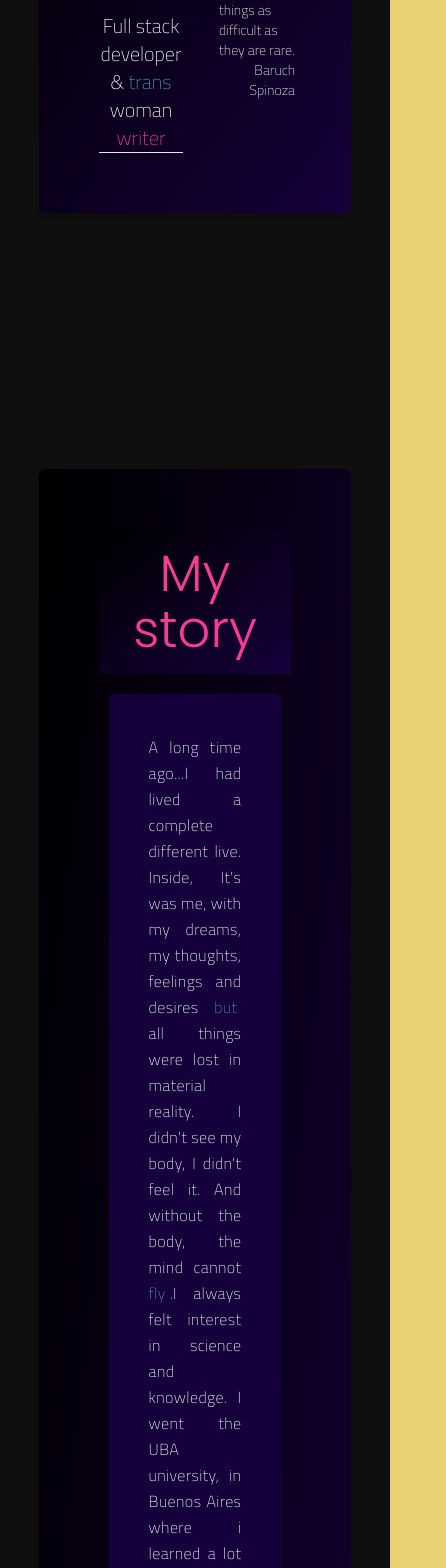
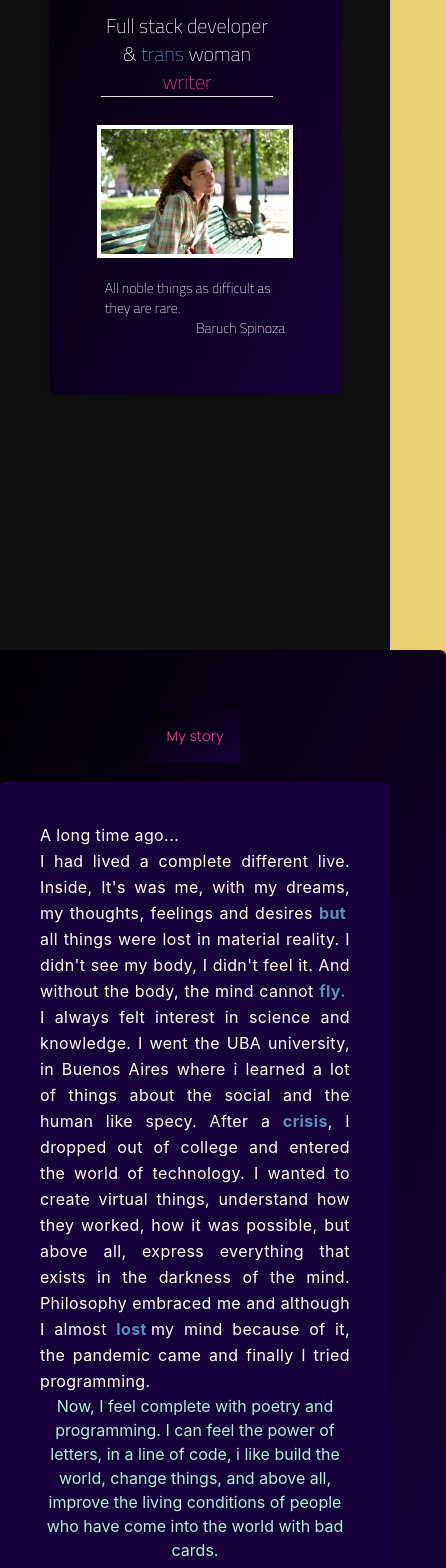
Before and after one commit to adharainfinita/Portfolio, a React (Vite) app: page / in a window 390 px wide. Shown: the part 400-1968 px from the top of the page, 446 px wide, since content can reach past the window. Built offline with nearby package versions, Linux system fonts and the light colour scheme.

Commit message:
some responsive

```diff
--- a/src/components/Contact.tsx
+++ b/src/components/Contact.tsx
@@ -14,7 +14,7 @@ const Contact:React.FC<TranslationsProps> = ({translations}) => {
 	}
 
 	return (
-		<main className="w-4/5  bg-gradient-to-br border-4 border-stone-900 dark:border-0 from-light-ocean to-light-ciel dark:from-black dark:to-violet-Ocean m-3 p-4">
+		<main className="md:w-screen sm:w-4/5 bg-gradient-to-br border-4 border-stone-900 dark:border-0 from-light-ocean to-light-ciel dark:from-black dark:to-violet-Ocean m-3 p-4">
 			<div className=" bg-light-pink border-4 border-stone-900 dark:border-0 dark:bg-gradient-to-br dark:from-black dark:to-violet-Ocean m-3 p-4 flex flex-col items-center">
 				<h1 className=" font-Poppins text-slate-800 dark:text-pink">{translations.section4}</h1>
 				<h5 className='font-Poppins'>{translations.CallToAction}</h5>
--- a/src/components/Nav.tsx
+++ b/src/components/Nav.tsx
@@ -23,14 +23,14 @@ const NavBar = () => {
 			<div
 				className={`bg-light-ocean dark:bg-background border-4 border-stone-900
 				dark:border-0 m-3 rounded-md p-5 w-1/12 flex flex-col items-center content-around
-				h-max float-left fixed top-0 left-0 ${
-					hovered ? " h-5/6 transition-all duration-300" : " h-1/6"
+				h-max float-left fixed top-0 left-0  ${
+					hovered ? "sm:h-96 md:h-auto lg:h-screen transition-all duration-300" : "h-26"
 				}`}
 				onMouseEnter={handleHover}
 				onMouseLeave={handleMouseLeave}
 			>
 				<section className="mb-6 w-4/5 h-4/5">
-					<div className={` ${hovered ? "hovered  transition-all duration-500" : ""}`}>
+					<div className={` ${hovered ? "hovered transition-all duration-500" : ""}`}>
 						<a href="#Home">
 						<TiCode className="h-full w-full pb-2 filter invert dark:filter-none" />
 						</a>
@@ -39,20 +39,21 @@ const NavBar = () => {
 				<section className={`mb-6 transition-all duration-300 ${hovered ? "visible  transition-all duration-500 " : "hidden"} `}>
   <a className="justify-center" rel="stylesheet" href="#History">
     <button className="mb-2 bg-pink rounded-full">
-							<BiBookOpen className=" h-9 w-9" />
+      <BiBookOpen className="h-5 w-5 md:w-8 md:h-8 lg:w-10 lg:h-10" />
     </button>
   </a>
   <a rel="stylesheet" href="#Skills">
     <button className="mb-2 bg-pink rounded-full">
-							<FaDev className=" h-9 w-9" />
+      <FaDev className="h-5 w-5 md:w-8 md:h-8 lg:w-10 lg:h-10" />
     </button>
   </a>
   <a rel="stylesheet" href="#Projects">
     <button className="mb-2 bg-pink rounded-full">
-							<SiNounproject className=" h-9 w-9" />
+      <SiNounproject className="h-5 w-5 md:w-8 md:h-8 lg:w-10 lg:h-10" />
     </button>
   </a>
 </section>
+
 				<section
 					className={`flex flex-col content-around m-3 transition-all duration-300 ${
 						hovered ? "visible" : "hidden"
--- a/src/components/Presentation.tsx
+++ b/src/components/Presentation.tsx
@@ -5,18 +5,26 @@ const Presentation: React.FC<TranslationsProps> = ({translations}) => {
 
 	return (
 		<div
-			className="w-4/5 h-auto bg-gradient-to-br border-4 border-stone-900 dark:border-0 from-light-ocean to-light-ciel dark:from-black dark:to-violet-Ocean flex items-center
-    justify-center shadow-md my-32 p-12 rounded-md"
-		 id="Home">
-			<section className="p-3 mr-4 border-4 dark:border-0 border-stone-900 bg-ciel dark:bg-transparent rounded-lg w-2/4 space-y-5">
-				<p className="font-Poppins text-4xl text-stone-900 dark:text-white">{translations.pronoum}</p>
-				<h1 className="text-4xl font-bold font-Poppins text-stone-900 dark:text-white">Adhara Redruello</h1>
+  className="w-3/4 h-auto bg-gradient-to-br border-4 border-stone-900 dark:border-0
+	 from-light-ocean to-light-ciel dark:from-black dark:to-violet-Ocean
+	 flex flex-col sm:flex-row items-center justify-center shadow-md my-32 p-12 rounded-md"
+  id="Home"
+>
+  <section className="p-3 mr-4 border-4 dark:border-0 border-stone-900 bg-ciel dark:bg-transparent rounded-lg w-full sm:w-2/4 space-y-5">
+    <p className="font-Poppins text-4xl text-stone-900 dark:text-white">
+      {translations.pronoum}
+    </p>
+    <h1 className="text-4xl font-bold font-Poppins text-stone-900 dark:text-white">
+      Adhara Redruello
+    </h1>
     <h5 className="text-xl border-b font-tittilium text-stone-900 bg-light-pink border-1 dark:bg-transparent dark:text-white">
-					{translations.title} <p className="dark:text-ciel inline">{translations.gender[0]}</p> {translations.gender[1]}{" "}
+      {translations.title}{" "}
+      <p className="dark:text-ciel inline">{translations.gender[0]}</p>{" "}
+      {translations.gender[1]}{" "}
       <p className="dark:text-pink inline">{translations.passion}</p>
     </h5>
   </section>
-			<section className="space-y-3 w-2/4 hover:w-screen transition-all">
+  <section className="mt-4 sm:mt-0 space-y-3 w-full sm:w-2/4 hover:w-screen transition-all">
     <img
       src="perfil.jpg"
       alt=""
@@ -26,10 +34,13 @@ const Presentation: React.FC<TranslationsProps> = ({translations}) => {
       <p className="font-tittilium text-sm italic text-left text-black dark:text-white">
         {translations.quote}
       </p>
-					<p className="font-tittilium text-sm text-right text-black dark:text-white">{translations.autor}</p>
+      <p className="font-tittilium text-sm text-right text-black dark:text-white">
+        {translations.autor}
+      </p>
     </div>
   </section>
 </div>
+
 	);
 };
 export default Presentation;
--- a/src/components/Project.tsx
+++ b/src/components/Project.tsx
@@ -16,23 +16,24 @@ const Project = ({name, description, tags, link, media}: ProjectProps) =>{
   return (
 
 
-    <div className=" w-full bg-ciel border-2 border-stone-900 dark:border-0 dark:bg-background flex flex-row justify-items-center m-5 p-3 rounded-md">
-      <section className=" pr-3 m-3 w-2/4 flex flex-col justify-around">
+    <div className="relative w-full bg-ciel border-2 border-stone-900 dark:border-0 dark:bg-background flex flex-col md:flex-row justify-items-center m-5 p-3 rounded-md">
+    <section className="pr-3 m-3 w-full md:w-2/4 flex flex-row md:flex-col justify-around">
       <section>
-           <h2 className=" font-Poppins text-stone-900 dark:text-ciel text-4xl text-left pb-2">{name}</h2>
-        <p className=" text-justify text-l font-Poppins dark:font-tittilium antialiased tracking-wide leading-relaxed text-stone-900 dark:text-white">{description}</p>
+        <h2 className="font-Poppins text-stone-900 dark:text-ciel text-4xl md:text-3xl text-left pb-2">{name}</h2>
+        <p className="text-justify sm:text-ls text-sm font-Poppins dark:font-tittilium antialiased tracking-wide leading-relaxed text-stone-900 dark:text-white">{description}</p>
       </section>
-
-        <section className=' mt-2 p-3'>
+      <section className='mt-2 p-3'>
         <Link to={link} target="_blank">
-          <img className="h-8 filter invert hover:filter-none transition-colors" src={github} alt="github-icon" />
+          <div className="relative">
+            <img className="h-8 w-16 md:filter invert filter-none md:static absolute bottom-6 left-14 transition-colors"
+            src={github} alt="github-icon" />
+          </div>
         </Link>
-           <h5 className=" text-light-ciel dark:text-purple text-left m-2"> {tags}</h5>
+        <h5 className="text-light-ciel dark:text-purple text-left m-2">{tags}</h5>
       </section>
     </section>
-      <section className=" p-3 m-1 w-2/4 hover:w-full transition-all">
-        {
-          Array.isArray(media) ?
+    <section className="p-3 m-1 w-full md:w-2/4 hover:w-full transition-all">
+      {Array.isArray(media) ?
         <Slider images={media} /> :
         <ReactPlayer
           url='https://youtu.be/XQNHgjvIK84'
@@ -40,12 +41,13 @@ const Project = ({name, description, tags, link, media}: ProjectProps) =>{
           width="100%"
           controls={true}
           playing
-
         />
       }
     </section>
   </div>
 
+
+
   )
 }
 
--- a/src/components/Projects.tsx
+++ b/src/components/Projects.tsx
@@ -24,10 +24,10 @@ const Projects: React.FC<TranslationsProps> = ({translations}) => {
 	const media = ["public/facilmarket.mp4", travCountriesImages, RYMImages];
 
 	return (
-		<div className="w-4/5 h-auto bg-gradient-to-br border-4 border-stone-900 dark:border-0 from-light-ocean to-light-ciel dark:from-black dark:to-violet-Ocean flex flex-col items-center
+		<div className=" h-auto bg-gradient-to-br border-4 border-stone-900 dark:border-0 from-light-ocean to-light-ciel dark:from-black dark:to-violet-Ocean flex flex-col items-center
     justify-center shadow-md my-32 p-12 rounded-md">
 			<section className="bg-light-pink border-4 border-stone-900 dark:border-0 dark:bg-gradient-to-br dark:from-black dark:to-violet-Ocean m-3 p-4" id="Projects">
-				<h1 className=" font-Poppins text-slate-800 dark:text-pink">{translations.section3}</h1>
+				<h1 className=" font-Poppins text-slate-800 dark:text-pink lg:text-5xl md:text-2xl text-sm">{translations.section3}</h1>
 			</section>
 
 				<Project
--- a/src/components/Skills.tsx
+++ b/src/components/Skills.tsx
@@ -19,18 +19,17 @@ const Skills: React.FC<TranslationsProps> = ({translations}) => {
 	};
 
 	return (
-		<div className="w-4/5 h-auto bg-gradient-to-br border-4 border-stone-900 dark:border-0 from-light-ocean to-light-ciel dark:from-black dark:to-violet-Ocean flex flex-col items-center
-    justify-center shadow-md my-32 p-12 rounded-md">
+		<div className="w-full md:w-4/5 sm:w-full h-auto bg-gradient-to-br border-4 border-stone-900 dark:border-0 from-light-ocean to-light-ciel dark:from-black dark:to-violet-Ocean flex flex-col items-center justify-center shadow-md my-32 p-12 rounded-md">
 			<section
 				className=" bg-light-pink border-4 border-stone-900 dark:border-0 dark:bg-gradient-to-br dark:from-black dark:to-violet-Ocean m-3 p-4 "
-				id="Skills"
-			>
-				<h1 className=" font-Poppins text-slate-800 dark:text-pink">{translations.section2}</h1>
+				id="Skills">
+				<h1 className=" font-Poppins text-slate-800 dark:text-pink lg:text-5xl md:text-2xl text-sm">{translations.section2}</h1>
 			</section>
-			<section className="m-2  border-4 border-stone-900 dark:border-0 bg-ciel dark:bg-violet-Ocean w-4/5 pb-5 rounded-md">
-				<section className=" bg-light-pink border-b-2 border-stone-900 dark:border-0 dark:bg-background mb-5">
+			<section className="m-2 border-4 border-stone-900 dark:border-0 bg-ciel dark:bg-violet-Ocean pb-5 rounded-md w-full sm:w-4/5 md:w-4/5">
+				<section className=" bg-light-pink border-b-2 border-stone-900
+				dark:border-0 dark:bg-background mb-5">
 					<button
-						className=" bg-transparent text-xl hover:animate-spin"
+						className=" bg-transparent lg:text-xl sm:text-sm text-lg hover:animate-spin"
 						data-tooltip-content="Show Everything"
 						onClick={() => {
 							handleChangeLevel(0);
--- a/src/components/Slider.tsx
+++ b/src/components/Slider.tsx
@@ -45,7 +45,7 @@ const Slider: React.FC<SliderProps> = ({ images }) => {
 			/> */}
 			<div className=" h-80 w-full border-4 border-stone-900 dark:border-0">
 					<img
-				className=" h-full w-full "
+				className=" h-full w-full aspect-auto "
 				src={images[currentImage]}
 				alt={`Image ${currentImage}`}
 				/>
--- a/src/components/Story.tsx
+++ b/src/components/Story.tsx
@@ -3,47 +3,50 @@ import {TranslationsProps} from '../translate/interface';
 
 const Story: React.FC<TranslationsProps> = ({translations}) => {
 	return (
-		<div
-			className="w-4/5 h-auto bg-gradient-to-br border-4 border-stone-900 dark:border-0 from-light-ocean to-light-ciel dark:from-black dark:to-violet-Ocean flex flex-col items-center
-    justify-center shadow-md my-32 p-12 rounded-md"
-			id="History"
-		>
-			<section className=" bg-light-pink border-4 border-stone-900 dark:border-0 dark:bg-gradient-to-br dark:from-black dark:to-violet-Ocean m-3 p-4 ">
-				<h1 className=" font-Poppins text-slate-800 dark:text-pink ">
+		<div className=" h-auto bg-gradient-to-br border-4 border-stone-900 dark:border-0
+		 from-light-ocean to-light-ciel dark:from-black dark:to-violet-Ocean
+		 flex flex-col items-center justify-center shadow-md my-32 p-12 rounded-md"
+		 id="History">
+  <section className="bg-light-pink border-4 border-stone-900 dark:border-0
+	dark:bg-gradient-to-br dark:from-black dark:to-violet-Ocean m-3 p-4">
+    <h1 className="font-Poppins text-slate-800 dark:text-pink text-center lg:text-5xl md:text-2xl text-sm">
   {translations.section1}
 </h1>
+
   </section>
-			<section className="m-2 border-4 border-stone-900 dark:border-0 bg-ciel transition-all dark:bg-violet-Ocean  w-4/5 p-10 rounded-md">
-				<p className=" font-tittilium antialiased tracking-wide leading-relaxed text-justify text-black dark:text-white">
-					{translations.introduction}
-					<em>
+  <section className="m-2 border-4 border-stone-900 dark:border-0 bg-ciel
+	 dark:bg-violet-Ocean  sm:w-4/5 p-10 rounded-md md:w-4/5 w-screen">
+    <p className=" antialiased tracking-wide leading-relaxed text-justify
+		 text-black dark:text-white ">
+      {translations.introduction}<br/>
+      <em className='not-italic'>
         {translations.p1}{" "}
-						<strong className=" inline-flex font-bold dark:text-ciel mr-1">
+        <strong className="inline-flex font-bold dark:text-ciel mr-1">
           {translations.conjunction}
         </strong>
         {translations.p2}{" "}
-						<strong className=" inline-flex font-bold dark:text-ciel mr-1">
-							{translations.adjective}
+        <strong className="inline-flex font-bold dark:text-ciel mr-1">
+          {translations.adjective}.
         </strong>
-						.
       </em>
-					<em>
+      <em className='not-italic'>
         {translations.p3}{" "}
-						<strong className=" inline-flex font-bold dark:text-ciel">
+        <strong className="inline-flex font-bold dark:text-ciel">
           {translations.disruptionWord}
         </strong>
         {translations.p4}{" "}
-						<strong className=" inline-flex font-bold dark:text-ciel mr-1">
+        <strong className="inline-flex font-bold dark:text-ciel mr-1">
          {translations.disruptionWord2}
         </strong>
         {translations.p5}
       </em>
-
-				</p><p className=" inline-flex dark:text-detail mr-1">
+    </p>
+    <p className="text-center dark:text-detail">
       {translations.p6}
     </p>
   </section>
 </div>
+
 	);
 };
 
```
Lines whose indentation alone changed are shown as unchanged.
